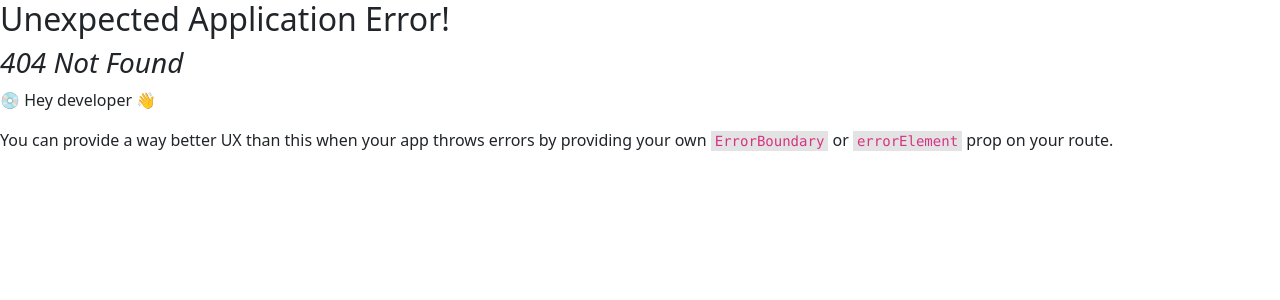
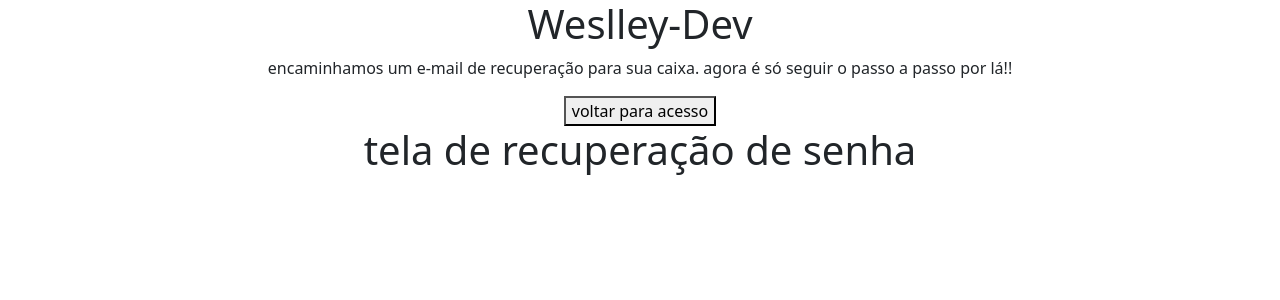
Before and after one commit to Weslley03/programming-question-bank-frontend, a React (Vite) app: page /reset-password in a window 1280 px wide. Before the commit this address had no page. Shown: the top 300 px of the page. Built offline with nearby package versions, Linux system fonts and the light colour scheme.

Commit message:
added reset-password route

```diff
--- /dev/null
+++ b/src/components/CardResetPassword/CardResetPassword.jsx
@@ -0,0 +1,36 @@
+import { useState } from "react";
+
+export function CardResetPassword() {
+  const [ emailValid, setEmailValid ] = useState(false);
+
+  return(
+    <>
+      <section className="container text-center">
+      <h1 className="pointer" onClick={() => nami('/')}>Weslley-Dev</h1>
+
+      {
+        emailValid
+        ?
+          <form>
+            <div className="row">
+              <label>qual seu e-mail de acesso?</label>
+              <input name="User_Email" type="email" placeholder="email"></input>
+              <button>enviar</button>
+            </div>
+          </form>
+        :
+        <div>
+          <p>encaminhamos um e-mail de
+          recuperação para sua caixa.
+          agora é só seguir o passo a
+          passo por lá!!
+          </p>
+          <button>voltar para acesso</button>
+        </div>
+      }
+
+
+      </section>
+    </>
+  );
+};
--- a/src/main.jsx
+++ b/src/main.jsx
@@ -7,12 +7,14 @@ import {
 import { IndexPage } from './pages/Index/Index';
 import { AcessoPage } from './pages/Acesso/Acesso';
 import { CadastroPage } from './pages/Cadastro/Cadastro';
+import { ResetPasswordPage } from './pages/ResetPassword/ResetPassword';
 import 'bootstrap/dist/css/bootstrap.min.css';
 
 const router = createBrowserRouter([
   { path: '/', element: <IndexPage /> },
   { path: '/acesso', element: <AcessoPage /> },
   { path: '/cadastro', element: <CadastroPage /> },
+  { path: '/reset-password', element: <ResetPasswordPage /> },
 ]);
 
 createRoot(document.getElementById('root')).render(
--- /dev/null
+++ b/src/pages/ResetPassword/ResetPassword.jsx
@@ -0,0 +1,10 @@
+import { CardResetPassword } from "../../components/CardResetPassword/CardResetPassword";
+
+export function ResetPasswordPage() {
+  return(
+    <>
+      <CardResetPassword />
+      <h1 className="container text-center">tela de recuperação de senha</h1>
+    </>
+  );
+};
```
